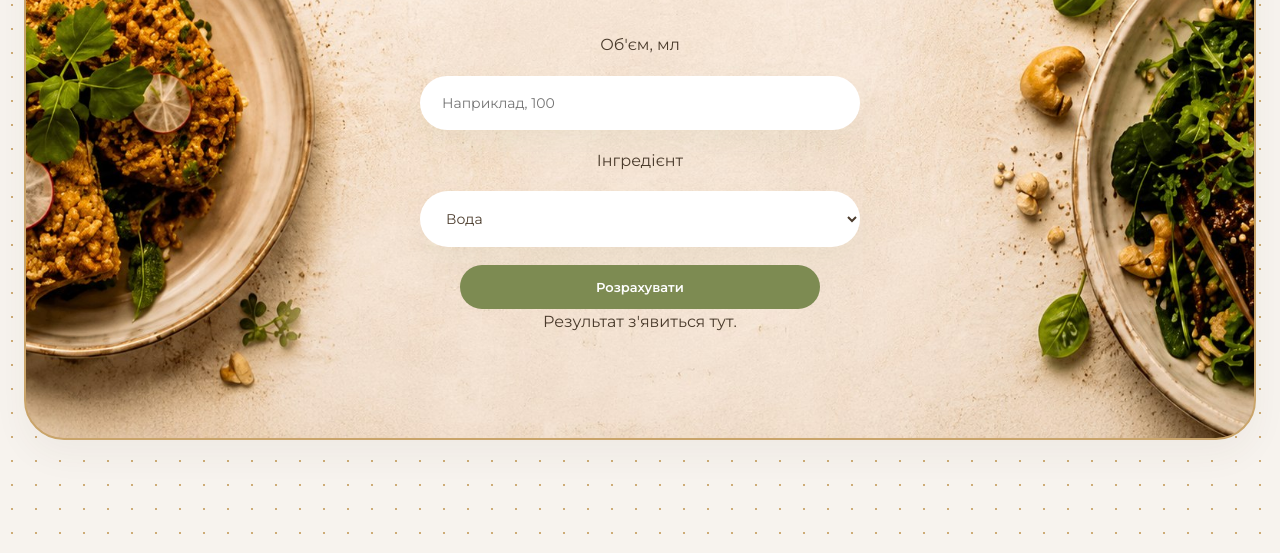
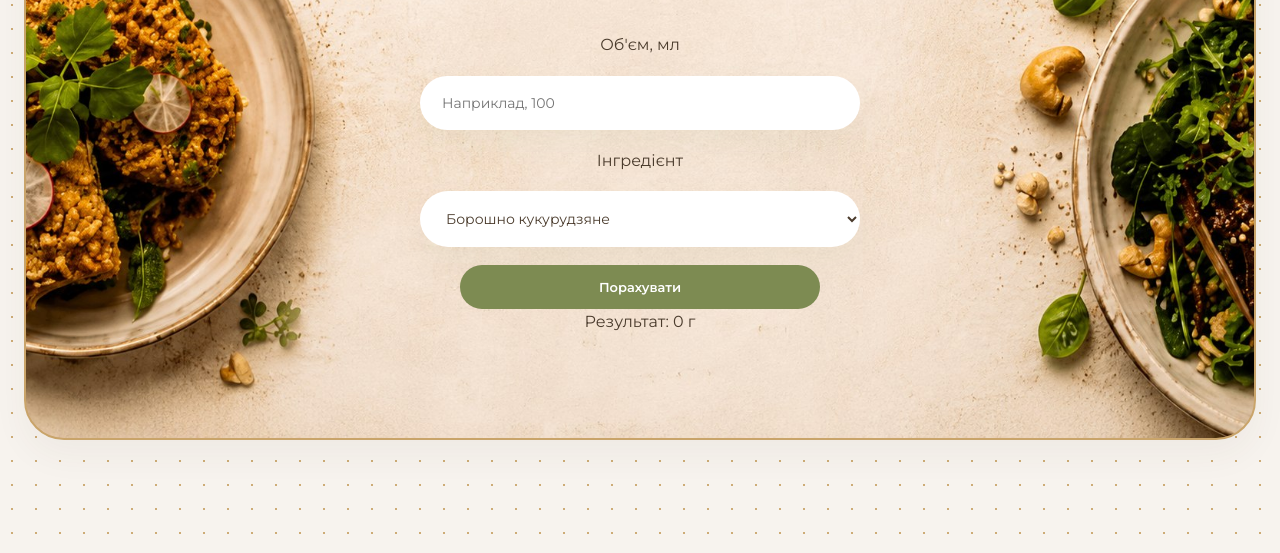
Before and after one commit to svetaamurzaa-ui/Recipe-Catalog, a plain HTML site: page calculator.html in a window 1280 px wide. Shown: the part 247-800 px from the top of the page. Drawn offline with nearby package versions, Linux system fonts and the light colour scheme; a web font is replaced by a local one.

Commit message:
Force fix: hard restore full 31 ingredients list

```diff
--- a/calculator.html
+++ b/calculator.html
@@ -19,6 +19,7 @@
             <a href="index.html" class="button-link-back">На головну</a>
         </div>
     </header>
+
     <main class="container">
         <section class="hero">
             <div class="hero-banner calculator-hero">
@@ -26,27 +27,50 @@
                 <div class="hero-glass-box calculator-box">
                     <h1>Калькулятор ваги інгредієнтів</h1>
                     <p>Введіть об'єм у мілілітрах і оберіть інгредієнт для швидкого перерахунку у грами.</p>
+
                     <div class="calculator-fields">
                         <label for="volume-input">Об'єм, мл</label>
                         <input id="volume-input" type="number" min="0" placeholder="Наприклад, 100">
 
                         <label for="ingredient-select">Інгредієнт</label>
                         <select id="ingredient-select">
+                            <option value="борошно кукурудзяне">Борошно кукурудзяне</option>
+                            <option value="борошно пшеничне">Борошно пшеничне</option>
+                            <option value="варення">Варення</option>
+                            <option value="вершки (рідкі)">Вершки (рідкі)</option>
+                            <option value="вершкове масло (розтоплене)">Вершкове масло (розтоплене)</option>
+                            <option value="вівсяні пластівце">Вівсяні пластівці</option>
                             <option value="вода">Вода</option>
+                            <option value="горіхи (мелені)">Горіхи (мелені)</option>
+                            <option value="гречка">Гречка</option>
+                            <option value="згущене молоко">Згущене молоко</option>
+                            <option value="йогурт (класичний)">Йогурт (класичний)</option>
+                            <option value="какао-порошок">Какао-порошок</option>
+                            <option value="кефір">Кефір</option>
+                            <option value="крохмаль">Крохмаль</option>
+                            <option value="майонез">Майонез</option>
+                            <option value="манна крупа">Манна крупа</option>
+                            <option value="мед (рідкий)">Мед (рідкий)</option>
                             <option value="молоко цільне">Молоко цільне</option>
-                            <option value="йогурт (класичний)">Йогурт</option>
-                            <option value="вершки (рідкі)">Вершки</option>
-                            <option value="олія рослинна">Олія</option>
-                            <option value="мед (рідкий)">Мед</option>
+                            <option value="олія рослинна">Олія рослинна</option>
+                            <option value="оцет">Оцет</option>
+                            <option value="пшоно">Пшоно</option>
+                            <option value="рис">Рис</option>
+                            <option value="родзинки">Родзинки</option>
+                            <option value="сир кисломолочний (творог)">Сир кисломолочний (творог)</option>
+                            <option value="сир твердий (тертий)">Сир твердий (тертий)</option>
+                            <option value="сіль (кухонна)">Сіль (кухонна)</option>
+                            <option value="сметана">Сметана</option>
+                            <option value="сухарі панірувальні">Сухарі панірувальні</option>
+                            <option value="томатна паста">Томатна паста</option>
                             <option value="цукор">Цукор</option>
-                            <option value="борошно пшеничне">Борошно</option>
-                            <option value="сметана">Сметана</option>
-                            <option value="томатна паста">Томатна паста</option>
+                            <option value="цукрова пудра">Цукрова пудра</option>
                         </select>
 
-                        <button id="calc-button" class="search-btn">Розрахувати</button>
+                        <button id="calc-button" class="search-btn">Порахувати</button>
                     </div>
-                    <div id="result-text" class="calculator-result">Результат з'явиться тут.</div>
+
+                    <div id="result-text" class="calculator-result">Результат: 0 г</div>
                 </div>
                 <div class="hero-image-side side-right"></div>
             </div>
```
